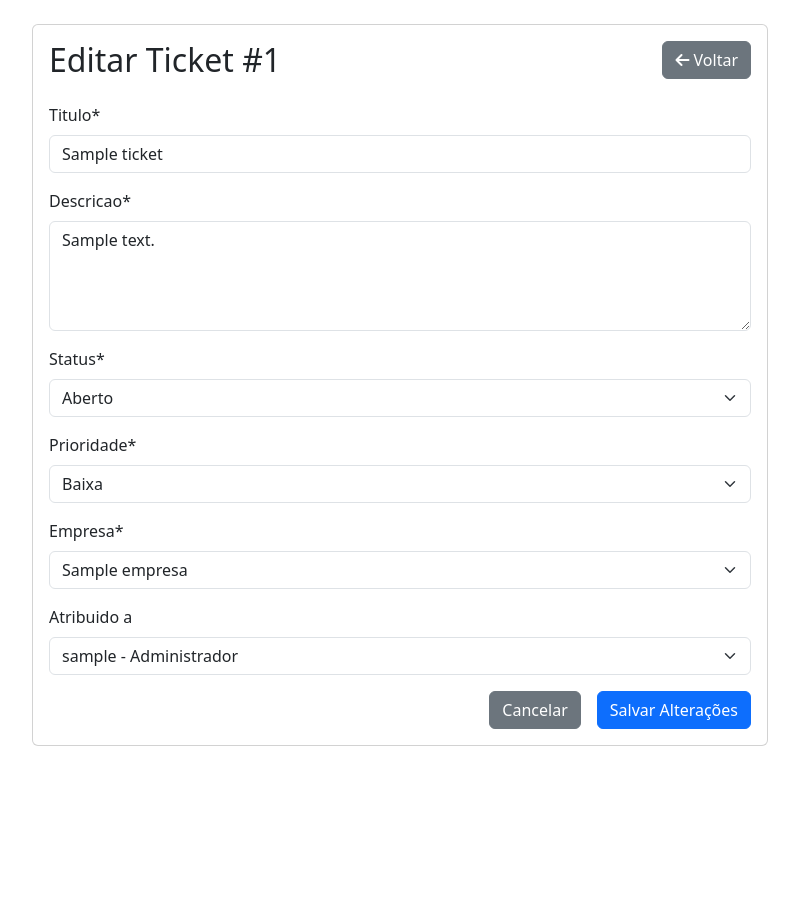
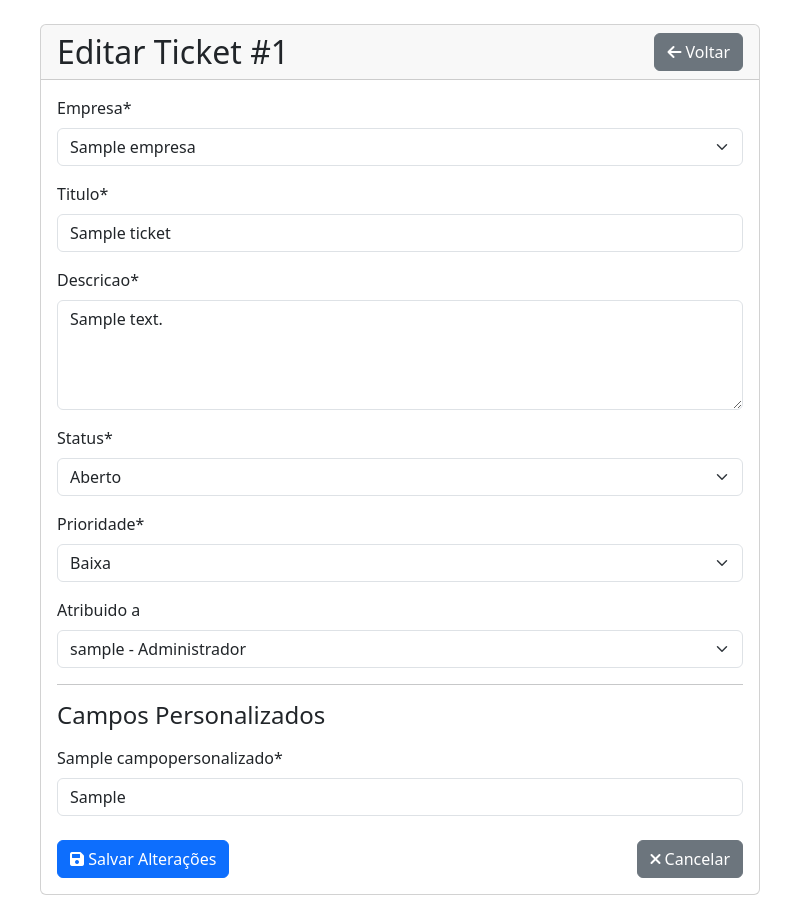
Before and after one commit to marques823/helpdesk, a Django app: page /tickets/ticket/1/editar/ in a window 1280 px wide. Shown: the part 56-967 px from the top of the page, without its empty margins (240-1039 px from the left). Before the commit the page ends 802 px from the top, so only its background shows below. Run offline with Django 5.2, Linux system fonts and the light colour scheme; a user stored in the database is signed in; tables that the repository leaves empty hold one stand-in row (values such as "Sample post"); some libraries are stand-ins or nearby versions.

Commit message:
Adicionar opção de campos personalizados editáveis na tela de edição de tickets

```diff
--- a/tickets/forms.py
+++ b/tickets/forms.py
@@ -42,7 +42,7 @@ class UserForm(UserCreationForm):
 class TicketForm(forms.ModelForm):
     class Meta:
         model = Ticket
-        fields = ['titulo', 'descricao', 'status', 'prioridade', 'empresa', 'atribuido_a']
+        fields = ['empresa', 'titulo', 'descricao', 'status', 'prioridade', 'atribuido_a']
         widgets = {
             'descricao': forms.Textarea(attrs={'rows': 4}),
             'empresa': forms.Select(attrs={'class': 'form-control', 'id': 'id_empresa'}),
@@ -52,6 +52,13 @@ class TicketForm(forms.ModelForm):
     def __init__(self, *args, **kwargs):
         self.user = kwargs.pop('user', None)
         super().__init__(*args, **kwargs)
+
+        # Define a ordem dos campos
+        self.fields_order = ['empresa', 'titulo', 'descricao', 'status', 'prioridade', 'atribuido_a']
+
+        # Reorganiza os campos na ordem desejada
+        original_fields = self.fields
+        self.fields = {k: original_fields[k] for k in self.fields_order if k in original_fields}
 
         # Se o usuário não for admin, filtra as empresas e funcionários
         if self.user and not self.user.is_superuser:
@@ -130,9 +137,10 @@ class AtribuirTicketForm(forms.ModelForm):
 class CampoPersonalizadoForm(forms.ModelForm):
     class Meta:
         model = CampoPersonalizado
-        fields = ['nome', 'tipo', 'obrigatorio', 'opcoes']
+        fields = ['nome', 'tipo', 'obrigatorio', 'opcoes', 'ordem', 'ativo', 'editavel']
         widgets = {
             'opcoes': forms.Textarea(attrs={'rows': 3, 'placeholder': 'Digite uma opção por linha'}),
+            'ordem': forms.NumberInput(attrs={'min': 0}),
         }
 
     def clean_opcoes(self):
--- a/tickets/models.py
+++ b/tickets/models.py
@@ -220,6 +220,7 @@ class CampoPersonalizado(models.Model):
     opcoes = models.TextField(blank=True, null=True, help_text='Opções para campo do tipo seleção (uma por linha)')
     ordem = models.IntegerField(default=0)
     ativo = models.BooleanField(default=True)
+    editavel = models.BooleanField(default=True, help_text='Se marcado, este campo poderá ser editado após a criação do ticket')
     criado_em = models.DateTimeField(default=timezone.now)
     atualizado_em = models.DateTimeField(auto_now=True)
 
--- a/tickets/templates/tickets/editar_ticket.html
+++ b/tickets/templates/tickets/editar_ticket.html
@@ -2,27 +2,90 @@
 {% load crispy_forms_tags %}
 
 {% block content %}
+<div class="container mt-4">
     <div class="row justify-content-center">
         <div class="col-md-8">
             <div class="card">
-            <div class="card-body">
-                <div class="d-flex justify-content-between align-items-center mb-4">
+                <div class="card-header d-flex justify-content-between align-items-center">
                     <h2 class="card-title mb-0">Editar Ticket #{{ ticket.id }}</h2>
                     <a href="{% url 'tickets:dashboard' %}" class="btn btn-secondary">
                         <i class="fas fa-arrow-left"></i> Voltar
                     </a>
                 </div>
-
+                <div class="card-body">
                     <form method="post">
                         {% csrf_token %}
-                    {{ form|crispy }}
-                    <div class="d-grid gap-2 d-md-flex justify-content-md-end">
-                        <a href="{% url 'tickets:dashboard' %}" class="btn btn-secondary me-md-2">Cancelar</a>
-                        <button type="submit" class="btn btn-primary">Salvar Alterações</button>
+
+                        {# Renderiza os campos básicos do formulário #}
+                        {% for field in form %}
+                            {{ field|as_crispy_field }}
+                        {% endfor %}
+
+                        {# Renderiza os campos personalizados #}
+                        {% if campos_personalizados %}
+                            <hr>
+                            <h4 class="mb-3">Campos Personalizados</h4>
+
+                            {% for valor in campos_personalizados %}
+                                <div class="mb-3">
+                                    <label for="campo_{{ valor.campo.id }}" class="form-label">
+                                        {{ valor.campo.nome }}{% if valor.campo.obrigatorio %}*{% endif %}
+                                    </label>
+
+                                    {% if valor.campo.editavel %}
+                                        {% if valor.campo.tipo == 'texto' %}
+                                            <input type="text" class="form-control" id="campo_{{ valor.campo.id }}" name="campo_{{ valor.campo.id }}" value="{{ valor.valor }}" {% if valor.campo.obrigatorio %}required{% endif %}>
+                                        {% elif valor.campo.tipo == 'numero' %}
+                                            <input type="number" class="form-control" id="campo_{{ valor.campo.id }}" name="campo_{{ valor.campo.id }}" value="{{ valor.valor }}" {% if valor.campo.obrigatorio %}required{% endif %}>
+                                        {% elif valor.campo.tipo == 'data' %}
+                                            <input type="date" class="form-control" id="campo_{{ valor.campo.id }}" name="campo_{{ valor.campo.id }}" value="{{ valor.valor }}" {% if valor.campo.obrigatorio %}required{% endif %}>
+                                        {% elif valor.campo.tipo == 'selecao' %}
+                                            <select class="form-control" id="campo_{{ valor.campo.id }}" name="campo_{{ valor.campo.id }}" {% if valor.campo.obrigatorio %}required{% endif %}>
+                                                <option value="">Selecione...</option>
+                                                {% for opcao in valor.campo.opcoes.splitlines %}
+                                                    <option value="{{ opcao }}" {% if opcao == valor.valor %}selected{% endif %}>{{ opcao }}</option>
+                                                {% endfor %}
+                                            </select>
+                                        {% elif valor.campo.tipo == 'booleano' %}
+                                            <div class="form-check">
+                                                <input type="checkbox" class="form-check-input" id="campo_{{ valor.campo.id }}" name="campo_{{ valor.campo.id }}" value="true" {% if valor.valor == 'true' %}checked{% endif %}>
+                                                <label class="form-check-label" for="campo_{{ valor.campo.id }}">Sim</label>
+                                            </div>
+                                        {% endif %}
+                                        {% if valor.campo.tipo != 'booleano' and not valor.campo.obrigatorio %}
+                                            <small class="form-text text-muted">Este campo é opcional</small>
+                                        {% endif %}
+                                    {% else %}
+                                        {# Campo não editável - apenas mostrar o valor #}
+                                        <div class="form-control-plaintext">
+                                            {% if valor.campo.tipo == 'booleano' %}
+                                                {% if valor.valor == 'true' %}
+                                                    <span class="badge bg-success">Sim</span>
+                                                {% else %}
+                                                    <span class="badge bg-secondary">Não</span>
+                                                {% endif %}
+                                            {% else %}
+                                                {{ valor.valor|default:"--" }}
+                                            {% endif %}
+                                        </div>
+                                        <small class="form-text text-muted">Este campo não pode ser editado</small>
+                                    {% endif %}
+                                </div>
+                            {% endfor %}
+                        {% endif %}
+
+                        <div class="d-flex justify-content-between mt-4">
+                            <button type="submit" class="btn btn-primary">
+                                <i class="fas fa-save"></i> Salvar Alterações
+                            </button>
+                            <a href="{% url 'tickets:detalhe_ticket' ticket.id %}" class="btn btn-secondary">
+                                <i class="fas fa-times"></i> Cancelar
+                            </a>
                         </div>
                     </form>
                 </div>
             </div>
         </div>
     </div>
+</div>
 {% endblock %}
--- a/tickets/views.py
+++ b/tickets/views.py
@@ -182,11 +182,6 @@ def criar_ticket(request):
         campos_personalizados = None
         if empresa_id:
             try:
-                campos_personalizados = CampoPersonalizado.objects.filter(
-                    empresa_id=empresa_id,
-                    ativo=True
-                ).order_by('ordem', 'nome')
-
                 # Verifica se o usuário tem acesso à empresa
                 empresa = Empresa.objects.get(id=empresa_id)
                 if not request.user.is_superuser and not funcionario.empresas.filter(id=empresa_id).exists():
@@ -196,6 +191,12 @@ def criar_ticket(request):
                 # Se o usuário está tentando acessar uma empresa que não é dele, redirecione
                 if funcionario and funcionario.empresas.count() == 1 and str(funcionario.empresas.first().id) != empresa_id:
                     return redirect('tickets:criar_ticket')
+
+                # Busca os campos personalizados ativos para a empresa, ordenados por ordem e nome
+                campos_personalizados = CampoPersonalizado.objects.filter(
+                    empresa_id=empresa_id,
+                    ativo=True
+                ).order_by('ordem', 'nome')
 
             except (Empresa.DoesNotExist, ValueError):
                 # Se a empresa não existe ou o ID não é válido, limpe o valor
@@ -460,6 +461,9 @@ def editar_ticket(request, ticket_id):
                 messages.error(request, 'Você não tem acesso a esta empresa.')
                 return redirect('tickets:dashboard')
 
+        # Carrega os valores dos campos personalizados existentes
+        valores_campos = ValorCampoPersonalizado.objects.filter(ticket=ticket).select_related('campo')
+
         # Obtém as empresas e funcionários disponíveis
         if request.user.is_superuser:
             empresas = Empresa.objects.all()
@@ -482,23 +486,57 @@ def editar_ticket(request, ticket_id):
                     'atribuido_a': ticket.atribuido_a.usuario.username if ticket.atribuido_a else None
                 }
 
-                form.save()
+                ticket_salvo = form.save()
+
+                # Processa os valores dos campos personalizados
+                campos_alterados = []
+                for valor in valores_campos:
+                    # Só processa os campos editáveis
+                    if valor.campo.editavel:
+                        campo_id = valor.campo.id
+                        campo_valor = request.POST.get(f'campo_{campo_id}')
+
+                        # Processa o valor de acordo com o tipo do campo
+                        if valor.campo.tipo == 'booleano':
+                            novo_valor = 'true' if campo_valor == 'true' else 'false'
+                        else:
+                            novo_valor = campo_valor or ''
+
+                        # Se o valor mudou, atualiza e registra no histórico
+                        if novo_valor != valor.valor:
+                            # Registra a alteração para o histórico
+                            campos_alterados.append({
+                                'campo': valor.campo.nome,
+                                'valor_anterior': valor.valor,
+                                'valor_novo': novo_valor
+                            })
+
+                            # Atualiza o valor do campo
+                            valor.valor = novo_valor
+                            valor.save()
 
                 # Registra a edição no histórico
+                dados_novos = {
+                    'titulo': ticket_salvo.titulo,
+                    'descricao': ticket_salvo.descricao,
+                    'status': ticket_salvo.status,
+                    'prioridade': ticket_salvo.prioridade,
+                    'empresa': ticket_salvo.empresa.nome,
+                    'atribuido_a': ticket_salvo.atribuido_a.usuario.username if ticket_salvo.atribuido_a else None
+                }
+
+                # Adiciona os campos personalizados alterados aos dados do histórico
+                if campos_alterados:
+                    dados_anteriores['campos_personalizados'] = {item['campo']: item['valor_anterior'] for item in campos_alterados}
+                    dados_novos['campos_personalizados'] = {item['campo']: item['valor_novo'] for item in campos_alterados}
+
                 registrar_historico(
-                    ticket=ticket,
+                    ticket=ticket_salvo,
                     tipo_alteracao='edicao',
                     usuario=request.user,
                     descricao=f'Ticket editado por {request.user.get_full_name()}',
                     dados_anteriores=dados_anteriores,
-                    dados_novos={
-                        'titulo': ticket.titulo,
-                        'descricao': ticket.descricao,
-                        'status': ticket.status,
-                        'prioridade': ticket.prioridade,
-                        'empresa': ticket.empresa.nome,
-                        'atribuido_a': ticket.atribuido_a.usuario.username if ticket.atribuido_a else None
-                    }
+                    dados_novos=dados_novos
                 )
 
                 messages.success(request, 'Ticket atualizado com sucesso!')
@@ -512,7 +550,8 @@ def editar_ticket(request, ticket_id):
 
         return render(request, 'tickets/editar_ticket.html', {
             'form': form,
-            'ticket': ticket
+            'ticket': ticket,
+            'campos_personalizados': valores_campos
         })
     except Exception as e:
         logger.error(f"Erro ao editar ticket: {str(e)}")
```
Also changed, not shown: tickets/templates/tickets/gerenciar_campos_personalizados.html (+8 -0 lines), tickets/migrations/0009_campopersonalizado_editavel.py (added). Lines whose indentation alone changed are shown as unchanged.
